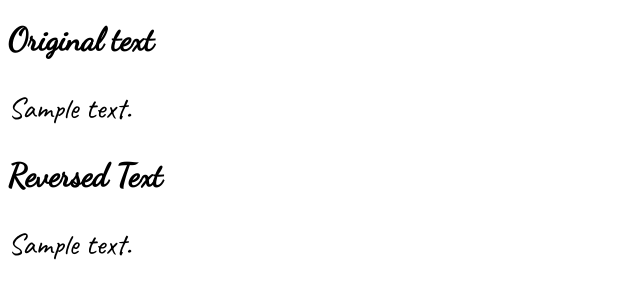
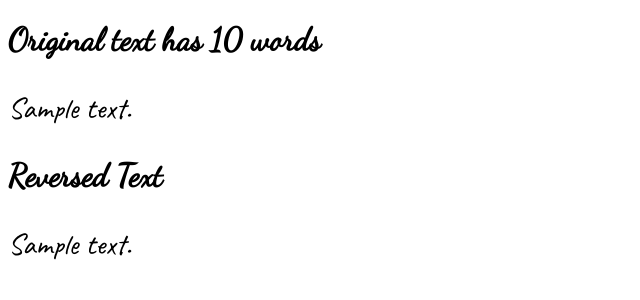
Before and after one commit to alexlobko/viceversa-project, a Django app: template templates/reverse.html in a window 1280 px wide. Shown: the top 300 px of the page, without its empty margins (0-640 px from the left). Run offline with Django 3.2, Linux system fonts and the light colour scheme; the template is opened without the code that fills it: most values are stand-ins (such as "Sample title", 1, 10 or a date in 2020).

Commit message:
Add words counter

```diff
--- a/templates/reverse.html
+++ b/templates/reverse.html
@@ -16,7 +16,7 @@
 	</style>
 </head>
 <body>
-	<h1>Original text</h1>
+	<h1>Original text has {{words}} words</h1>
 	<p>{{text}}</p>
 	<h1>Reversed Text</h1>
 	<p>{{reversedtext}}</p>
--- a/viceversa/views.py
+++ b/viceversa/views.py
@@ -7,4 +7,5 @@ def home(request):
 def reverse(request):
 	text = request.GET['message']
 	reversed_text = text[::-1]
-	return render(request, 'reverse.html', {'text':text, 'reversedtext':reversed_text})
+	n = len(text.split())
+	return render(request, 'reverse.html', {'text':text, 'reversedtext':reversed_text, 'words':n})
```
